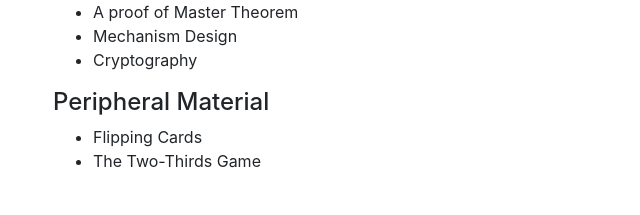
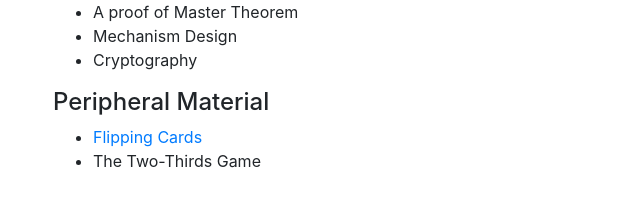
Before and after one commit to liujon23/liujon23.github.io, a website with bundled scripts: page algorithms.html in a window 1280 px wide. Shown: the part 1740-1955 px from the top of the page, without its empty margins (222-862 px from the left). Built offline with nearby package versions, Linux system fonts and the light colour scheme.

Commit message:
added cardflip

```diff
--- a/algorithms.html
+++ b/algorithms.html
@@ -128,7 +128,7 @@
           </ul>
           <h4>Peripheral Material</h4>
           <ul>
-            <li>Flipping Cards</li>
+            <li><a href="/src/notes/algs/part2/card_flip.pdf">Flipping Cards</a></li>
             <li>The Two-Thirds Game</li>
           </ul>
         </div>
```
Also changed, not shown: 1 other file.
